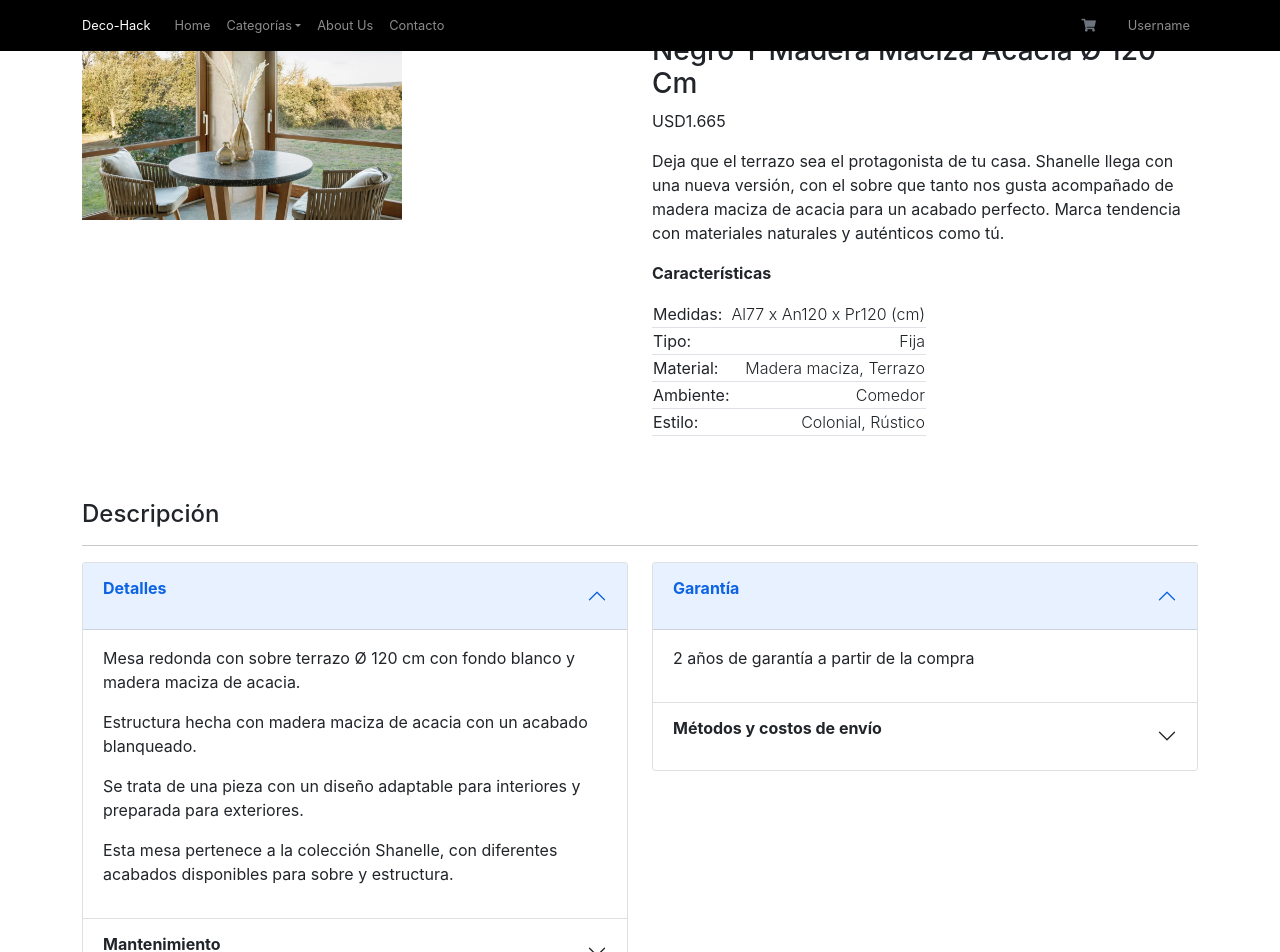
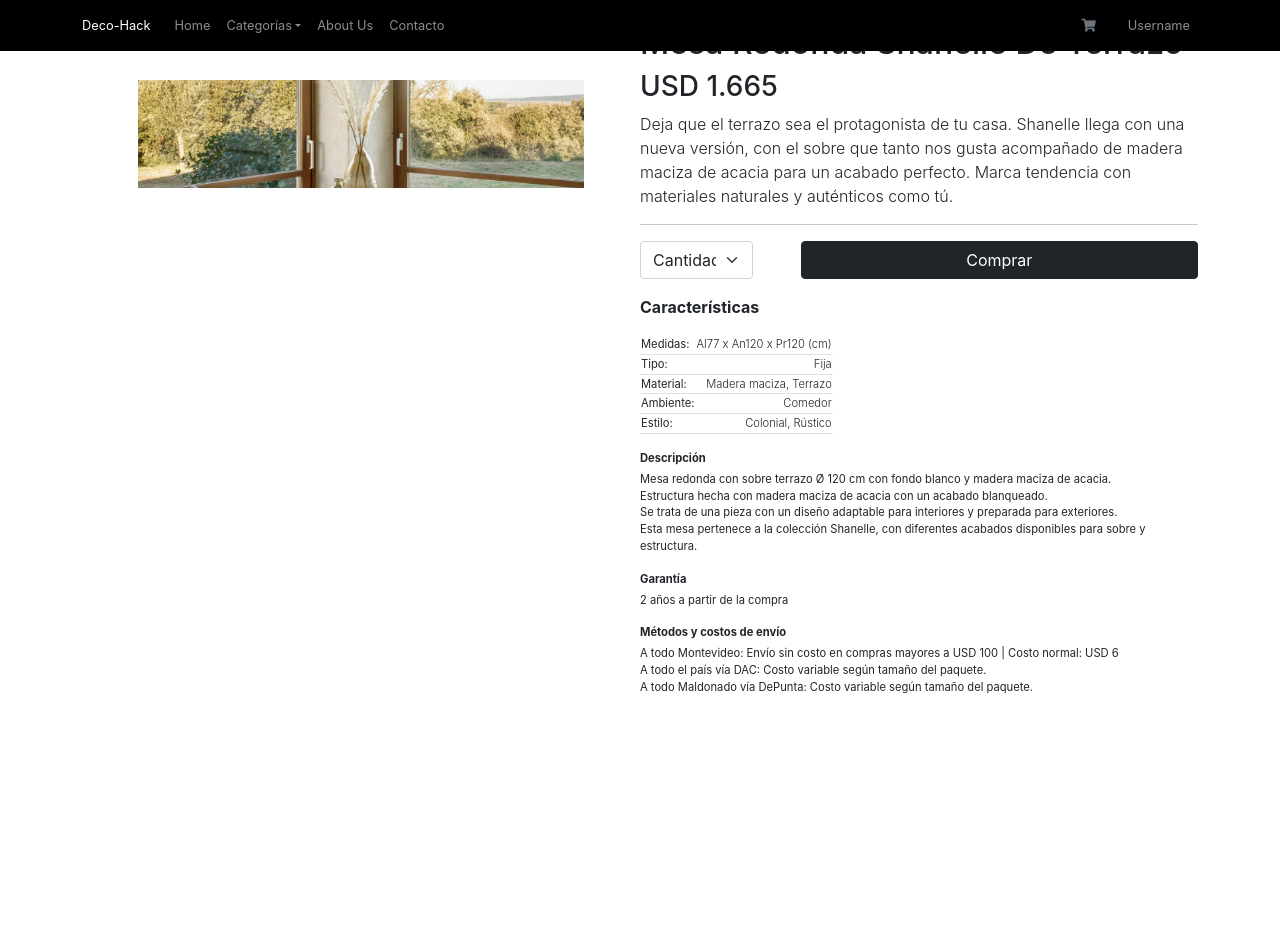
Before and after one commit to noelreissig/ecommerce-front, a React (Create React App) app: page /producto/mesa-redonda in a window 1280 px wide. Shown: the top 952 px of the page. After the commit the page ends 800 px from the top, so only its background shows below. Built offline with nearby package versions, Linux system fonts and the light colour scheme; a web font is replaced by a local one.

Commit message:
Quedo listo componente OneProduct

```diff
--- a/src/components/pages/Accordion.jsx
+++ /dev/null
@@ -1,94 +0,0 @@
-import { Accordion } from "react-bootstrap";
-import React from "react";
-
-function AccordionComponent() {
-  return (
-    <div className="mb-5">
-      <div className="row">
-        <div className="col-sm-6">
-          <Accordion defaultActiveKey="0">
-            <Accordion.Item eventKey="0">
-              <Accordion.Header>
-                <p className="fw-bold">Detalles</p>
-              </Accordion.Header>
-              <Accordion.Body>
-                <p className="text-start">
-                  Mesa redonda con sobre terrazo Ø 120 cm con fondo blanco y
-                  madera maciza de acacia.
-                </p>
-                <p className="text-start">
-                  Estructura hecha con madera maciza de acacia con un acabado
-                  blanqueado.
-                </p>
-                <p className="text-start">
-                  Se trata de una pieza con un diseño adaptable para interiores
-                  y preparada para exteriores.
-                </p>
-                <p className="text-start">
-                  Esta mesa pertenece a la colección Shanelle, con diferentes
-                  acabados disponibles para sobre y estructura.
-                </p>
-              </Accordion.Body>
-            </Accordion.Item>
-            <Accordion.Item eventKey="1">
-              <Accordion.Header>
-                <p className="fw-bold"> Mantenimiento</p>
-              </Accordion.Header>
-              <Accordion.Body>
-                <p className="text-start">
-                  Recomendaciones generales: No utilizar productos abrasivos
-                  como acetonas, lejías, disolventes, etc.
-                </p>
-                <p className="text-start">
-                  Limpie con un paño humedecido con una solución jabonosa suave
-                  y seque inmediatamente con un paño seco. Quitar el polvo con
-                  un plumero.
-                </p>
-                <p className="text-start">
-                  Guarde los muebles en un lugar seco interior. Si desea dejarlo
-                  al aire libre, protéjalo con una cubierta impermeable en
-                  otoño, invierno y temporada de lluvias
-                </p>
-              </Accordion.Body>
-            </Accordion.Item>
-          </Accordion>
-        </div>
-        <div className="col-sm-6">
-          <Accordion defaultActiveKey="0">
-            <Accordion.Item eventKey="0">
-              <Accordion.Header>
-                <p className="fw-bold">Garantía</p>
-              </Accordion.Header>
-              <Accordion.Body>
-                <p className="text-start">
-                  2 años de garantía a partir de la compra
-                </p>
-              </Accordion.Body>
-            </Accordion.Item>
-            <Accordion.Item eventKey="1">
-              <Accordion.Header>
-                <p className="fw-bold">Métodos y costos de envío</p>
-              </Accordion.Header>
-              <Accordion.Body>
-                <p className="text-start">
-                  A todo Montevideo: Envío sin costo en compras mayores a USD
-                  100 | Costo normal: USD 6
-                </p>
-                <p className="text-start">
-                  A todo el país vía DAC: Costo variable según tamaño del
-                  paquete.
-                </p>
-                <p className="text-start">
-                  A todo Maldonado vía DePunta: Costo variable según tamaño del
-                  paquete.
-                </p>
-              </Accordion.Body>
-            </Accordion.Item>
-          </Accordion>
-        </div>
-      </div>
-    </div>
-  );
-}
-
-export default AccordionComponent;
--- a/src/components/pages/OneProduct.jsx
+++ b/src/components/pages/OneProduct.jsx
@@ -1,5 +1,4 @@
 import React from "react";
-import AccordionComponent from "./Accordion";
 import NavComponent from "../Navbar";
 import OneProductStyles from "./oneProduct.module.css";
 
@@ -8,35 +7,49 @@ function OneProduct() {
     <div>
       <NavComponent />
       <div className="container">
-        <div className="row">
-          <div className="col-md-6">
+        <div className="row gx-0 mt-4">
+          <div className="col-md-6 ">
             <img
-              className={`${OneProductStyles.imgCard} img-fluid`}
+              className={`${OneProductStyles.imgCard} img-fluid rounded`}
               src="../img/comedor/2.mesa_dos.webp"
               alt="comedor"
             />
           </div>
-          <div className="col-md-6 text-start">
-            <h3>
-              Mesa Redonda Shanelle De Terrazo - Negro Y Madera Maciza Acacia Ø
-              120 Cm
-            </h3>
-            <p>USD1.665</p>
-            <p>
+          <div className="col-md-6  text-start">
+            <h2>Mesa Redonda Shanelle De Terrazo</h2>
+            <h3>USD 1.665</h3>
+            <p className="fw-light fs-6">
               Deja que el terrazo sea el protagonista de tu casa. Shanelle llega
               con una nueva versión, con el sobre que tanto nos gusta acompañado
               de madera maciza de acacia para un acabado perfecto. Marca
               tendencia con materiales naturales y auténticos como tú.
             </p>
+            <hr />
+            <div className="mb-3 d-flex">
+              <select
+                class="form-select w-25 me-5 fs-6"
+                aria-label="Default select example"
+              >
+                <option value="" selected>
+                  Cantidad
+                </option>
+                <option value="1">1</option>
+                <option value="2">2</option>
+                <option value="3">3</option>
+              </select>
+              <button className="btn btn-dark w-100">Comprar</button>
+            </div>
 
-            <p className="fw-bold">Características</p>
-
+            <div className="my-1">
+              <p className="fw-bold fs-6">Características</p>
               <table class="table table-hover">
                 <thead>
                   <tbody>
                     <tr>
                       <td>Medidas: </td>
-                    <td className="text-end fw-light">Al77 x An120 x Pr120 (cm)</td>
+                      <td className="text-end fw-light">
+                        Al77 x An120 x Pr120 (cm)
+                      </td>
                     </tr>
                     <tr>
                       <td>Tipo: </td>
@@ -44,7 +57,9 @@ function OneProduct() {
                     </tr>
                     <tr>
                       <td>Material: </td>
-                    <td className="text-end fw-light"> Madera maciza, Terrazo </td>
+                      <td className="text-end fw-light">
+                        Madera maciza, Terrazo
+                      </td>
                     </tr>
                     <tr>
                       <td>Ambiente: </td>
@@ -58,29 +73,31 @@ function OneProduct() {
                 </thead>
               </table>
             </div>
+
+            <div>
+              <p className="fw-bold my-1">Descripción</p>
+              <p>
+                Mesa redonda con sobre terrazo Ø 120 cm con fondo blanco y
+                madera maciza de acacia. <br />
+                Estructura hecha con madera maciza de acacia con un acabado
+                blanqueado. <br />
+                Se trata de una pieza con un diseño adaptable para interiores y
+                preparada para exteriores. <br />
+                Esta mesa pertenece a la colección Shanelle, con diferentes
+                acabados disponibles para sobre y estructura.
+              </p>
+              <p className="fw-bold my-1">Garantía</p>
+              <p>2 años a partir de la compra</p>
+              <p className="fw-bold my-1">Métodos y costos de envío</p>
+              <p>
+                A todo Montevideo: Envío sin costo en compras mayores a USD 100
+                | Costo normal: USD 6 <br />
+                A todo el país vía DAC: Costo variable según tamaño del paquete.
+                <br />A todo Maldonado vía DePunta: Costo variable según tamaño
+                del paquete.
+              </p>
             </div>
-        <div className="mt-5">
-          <h4> Descripción</h4>
-          <hr />
-          <AccordionComponent />
-          {/* <h4 className="text-start">Detalles técnicos</h4>
-          <p className="fw-bold text-start">Más detalles</p>
-          <p className="text-start">
-            Mesa redonda con sobre terrazo Ø 120 cm con fondo blanco y madera
-            maciza de acacia.
-          </p>
-          <p className="text-start">
-            Estructura hecha con madera maciza de acacia con un acabado
-            blanqueado.
-          </p>
-          <p className="text-start">
-            Se trata de una pieza con un diseño adaptable para interiores y
-            preparada para exteriores.
-          </p>
-          <p className="text-start">
-            Esta mesa pertenece a la colección Shanelle, con diferentes acabados
-            disponibles para sobre y estructura.
-          </p> */}
+          </div>
         </div>
       </div>
     </div>
--- a/src/components/pages/oneProduct.module.css
+++ b/src/components/pages/oneProduct.module.css
@@ -1,3 +1,10 @@
 .imgCard {
-  max-width: 20rem;
+  width: 100%;
+  padding: 10%;
 }
+p {
+  font-size: 0.7rem;
+}
+td {
+  font-size: 0.7rem;
+}
```
Lines whose indentation alone changed are shown as unchanged.
